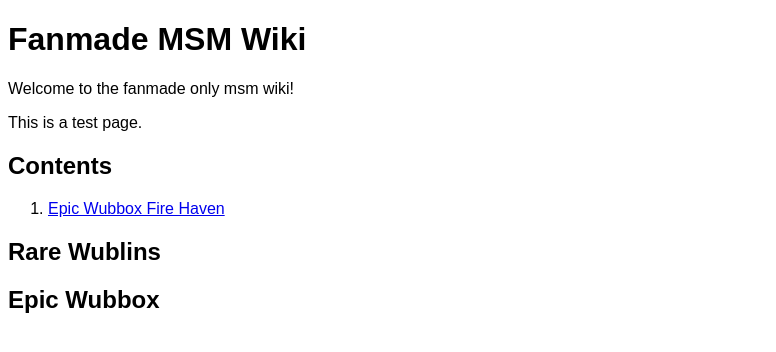
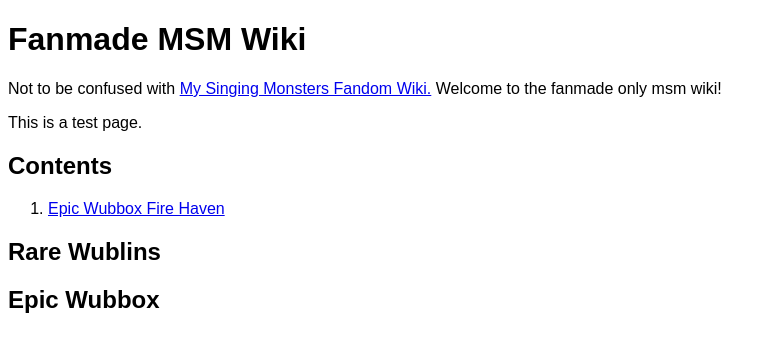
Before and after one commit to wubboxmonster/wubboxmonster.github.io, a Jekyll site: the page built from index.md, in a window 1280 px wide. Shown: the top 352 px of the page, without its empty margins (0-776 px from the left). Built offline with Jekyll 4.4.1, drawn with Linux system fonts in a browser that asks for light colours.

Commit message:
Update index.md

```diff
--- a/index.md
+++ b/index.md
@@ -4,7 +4,7 @@ title: Home
 ---
 
 # Fanmade MSM Wiki
-
+Not to be confused with [My Singing Monsters Fandom Wiki.](https://mysingingmonsters.fandom.com/wiki/My_Singing_Monsters_Wiki)
 Welcome to the fanmade only msm wiki!
 
 This is a test page.
```
